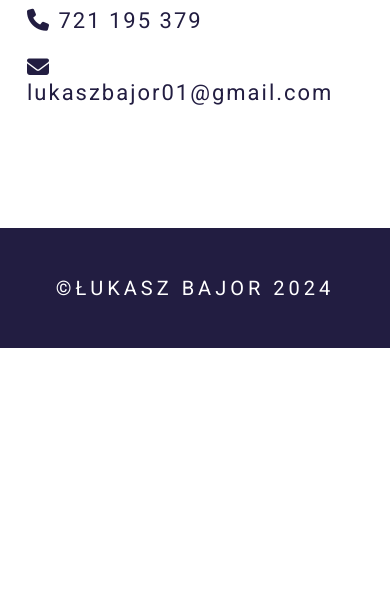
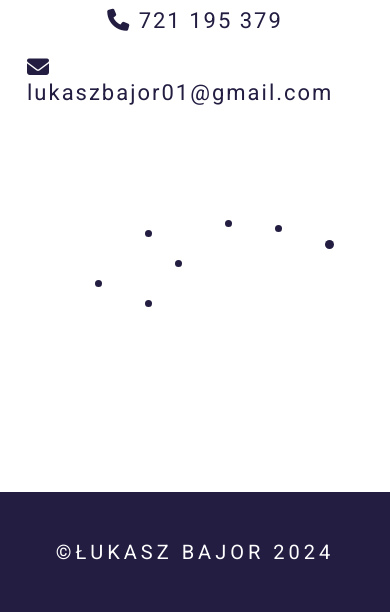
Before and after one commit to lukaszbajor/CosmosPortfolio, a website: page index.html in a window 390 px wide. Shown: the part 10698-11310 px from the top of the page. Before the commit the page ends 11046 px from the top, so only its background shows below. Drawn offline with Linux system fonts and the light colour scheme; files whose address does not match are found by name.

Commit message:
smallDipper in nav for mobile and contact section

```diff
--- a/index.html
+++ b/index.html
@@ -36,18 +36,18 @@
 					<li class="nav__item">
 						<a href="#contact" class="nav__link">Kontakt</a>
 					</li>
-					<li class="nav__item">
-						<div class="nav__smallDipperBox">
-							<div class="nav__smallDipperStar"></div>
-							<div class="nav__smallDipperStar"></div>
-							<div class="nav__smallDipperStar"></div>
-							<div class="nav__smallDipperStar"></div>
-							<div class="nav__smallDipperStar"></div>
-							<div class="nav__smallDipperStar"></div>
-							<div class="nav__smallDipperStar"></div>
-						</div>
-					</li>
+					<div class="smallDipperBox smallDipperBox--dark">
+	<div class="smallDipperStar smallDipperStar--dark"></div>
+	<div class="smallDipperStar smallDipperStar--dark"></div>
+	<div class="smallDipperStar smallDipperStar--dark"></div>
+	<div class="smallDipperStar smallDipperStar--dark"></div>
+	<div class="smallDipperStar smallDipperStar--dark"></div>
+	<div class="smallDipperStar smallDipperStar--dark"></div>
+	<div class="smallDipperStar smallDipperStar--dark"></div>
+</div>
+
 				</ul>
+
 				<div class="nav__menuBurger">
 					<span></span>
 					<span></span>
@@ -384,6 +384,16 @@
 						<p class="contact__item">
 							<i class="fa-solid fa-envelope"></i> lukaszbajor01@gmail.com
 						</p>
+						<div class="smallDipperBox smallDipperBox--dark">
+	<div class="smallDipperStar smallDipperStar--dark"></div>
+	<div class="smallDipperStar smallDipperStar--dark"></div>
+	<div class="smallDipperStar smallDipperStar--dark"></div>
+	<div class="smallDipperStar smallDipperStar--dark"></div>
+	<div class="smallDipperStar smallDipperStar--dark"></div>
+	<div class="smallDipperStar smallDipperStar--dark"></div>
+	<div class="smallDipperStar smallDipperStar--dark"></div>
+</div>
+
 					</div>
 				</div>
 			</section>
--- a/src/js/main.js
+++ b/src/js/main.js
@@ -1,7 +1,7 @@
 const burger = document.querySelector(".nav__menuBurger");
 const menu = document.querySelector(".nav__list");
 const nav = document.querySelector(".nav");
-// const links = document.querySelectorAll(".header__menu-link");
+const links = document.querySelectorAll(".nav__link");
 
 document.addEventListener("DOMContentLoaded", function () {
 	const stars = document.querySelectorAll(".header__star");
@@ -35,6 +35,13 @@ const changeBackgroundColor = () => {
 	}
 };
 
+links.forEach((link) => {
+	link.addEventListener("click", () => {
+		menu.classList.remove("showMenu");
+		burger.classList.remove("active");
+	});
+});
+
 burger.addEventListener("click", handleBurger);
 window.addEventListener("scroll", changeBackgroundColor);
 
--- a/src/sass/_components.scss
+++ b/src/sass/_components.scss
@@ -18,3 +18,55 @@
 // 	opacity: 1;
 // 	// animation: animateMenu 1s ease-in-out;
 // }
+.smallDipperBox {
+	margin-top: 1em;
+	position: relative;
+	height: 200px;
+	width: 300px;
+}
+
+.smallDipperStar {
+	position: absolute;
+	height: 5px;
+	width: 5px;
+	border-radius: 50%;
+	background-color: $pure-white;
+	/* box-shadow: 0px 0px 5px 0px rgba(255, 255, 255, 1); */
+	box-shadow: 0px 0px 7px 0px $star-shadow;
+}
+.smallDipperStar:nth-of-type(1) {
+	top: 100px;
+	left: 50px;
+}
+.smallDipperStar:nth-of-type(2) {
+	top: 50px;
+	left: 100px;
+}
+.smallDipperStar:nth-of-type(3) {
+	top: 120px;
+	left: 100px;
+}
+.smallDipperStar:nth-of-type(4) {
+	top: 80px;
+	left: 130px;
+
+	// box-shadow: 0px 0px 8px 0px rgba(79, 180, 255, 1);
+}
+.smallDipperStar:nth-of-type(5) {
+	top: 40px;
+	left: 180px;
+	// height: 6px;
+	// width: 6px;
+	// box-shadow: 0px 0px 8px 0px rgba(79, 180, 255, 1);
+}
+.smallDipperStar:nth-of-type(6) {
+	top: 45px;
+	left: 230px;
+}
+.smallDipperStar:nth-of-type(7) {
+	top: 60px;
+	left: 280px;
+	height: 7px;
+	width: 7px;
+	box-shadow: 0px 0px 8px 0px rgba(79, 180, 255, 1);
+}
--- a/src/sass/_contact.scss
+++ b/src/sass/_contact.scss
@@ -83,6 +83,7 @@
 		padding: 1em;
 		display: flex;
 		flex-direction: column;
+		align-items: center;
 	}
 	&__item {
 		margin: 0.5em;
@@ -96,15 +97,29 @@
 			cursor: default;
 		}
 	}
+	.smallDipperBox--dark {
+		margin-top: 4em;
+		align-self: center;
+	}
+	.smallDipperStar--dark {
+		background-color: $cosmos;
+		box-shadow: none;
+		height: 7px;
+		width: 7px;
+	}
+	.smallDipperStar--dark:nth-child(7) {
+		height: 9px;
+		width: 9px;
+	}
 }
 
-@media (min-width: 768px) {
-	.contact {
-		&__items {
-			align-items: center;
-		}
-	}
-}
+// @media (min-width: 768px) {
+// 	.contact {
+// 		&__items {
+// 			align-items: center;
+// 		}
+// 	}
+// }
 
 @media (min-width: 992px) {
 	.contact {
--- a/src/sass/_nav.scss
+++ b/src/sass/_nav.scss
@@ -141,5 +141,8 @@
 			transform: scaleX(1);
 			transform-origin: left;
 		}
+		.smallDipperBox {
+			display: none;
+		}
 	}
 }
```
Also changed, not shown: dist/css/main.min.css, dist/js/main.min.js, 2 other files.
